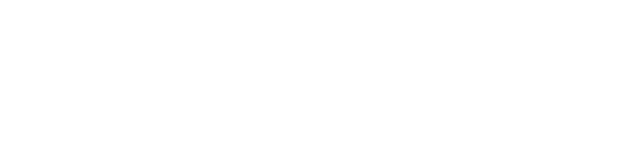
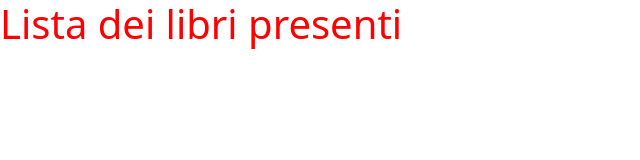
Before and after one commit to francescocassio/esercizioGuidato, a plain HTML site: page index.html in a window 1280 px wide. Shown: the whole page, without its empty margins (0-640 px from the left). Drawn offline with nearby package versions, Linux system fonts and the light colour scheme.

Commit message:
Update index.html
Aggiunto titolo

```diff
--- a/index.html
+++ b/index.html
@@ -5,8 +5,14 @@
     <meta name="viewport" content="width=device-width, initial-scale=1">
     <title>Bootstrap demo</title>
     <link href="https://cdn.jsdelivr.net/npm/bootstrap@5.3.0/dist/css/bootstrap.min.css" rel="stylesheet" integrity="sha384-9ndCyUaIbzAi2FUVXJi0CjmCapSmO7SnpJef0486qhLnuZ2cdeRhO02iuK6FUUVM" crossorigin="anonymous">
+    <style>
+      h1 {
+        color: red;
+      }
+    </style>
   </head>
   <body>
+    <h1>Lista dei libri presenti</h1>
     <script src="https://cdn.jsdelivr.net/npm/bootstrap@5.3.0/dist/js/bootstrap.bundle.min.js" integrity="sha384-geWF76RCwLtnZ8qwWowPQNguL3RmwHVBC9FhGdlKrxdiJJigb/j/68SIy3Te4Bkz" crossorigin="anonymous"></script>
   </body>
 </html>
```
